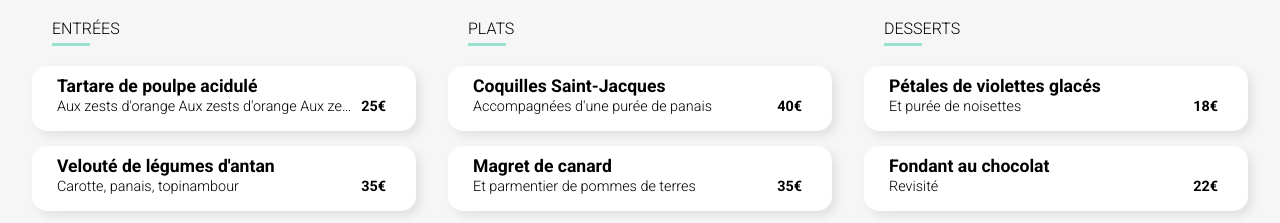
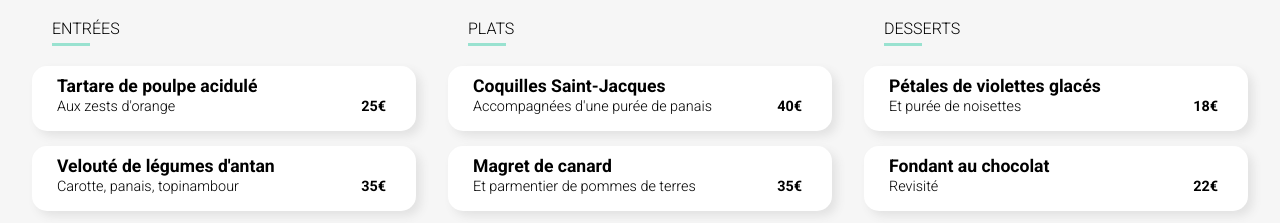
Before and after one commit to CloeBDT/CloeBoudrant_3_19102021, a website: page Page2.html in a window 1280 px wide. Shown: the part 522-745 px from the top of the page. Drawn offline with Linux system fonts and the light colour scheme; a web font is replaced by a local one.

Commit message:
Correction erreur de saisie texte

```diff
--- a/Page2.html
+++ b/Page2.html
@@ -42,7 +42,7 @@
                             <div>
                                 <div>
                                     <h3 class="dish-presentation__overflow">Tartare de poulpe acidulé</h3>
-                                    <p class="dish-presentation__overflow">Aux zests d'orange Aux zests d'orange Aux zests d'orange</p>
+                                    <p class="dish-presentation__overflow">Aux zests d'orange</p>
                                 </div>
                                 <p class="price">25€</p>
                             </div>
```
Also changed, not shown: index.html (+1 -1 lines).
